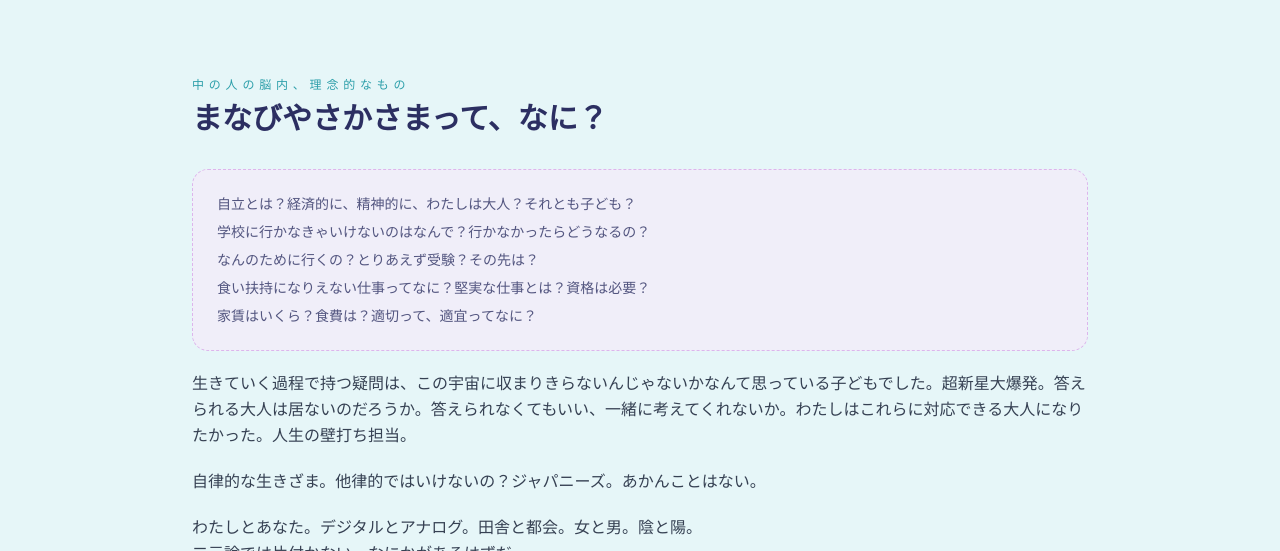
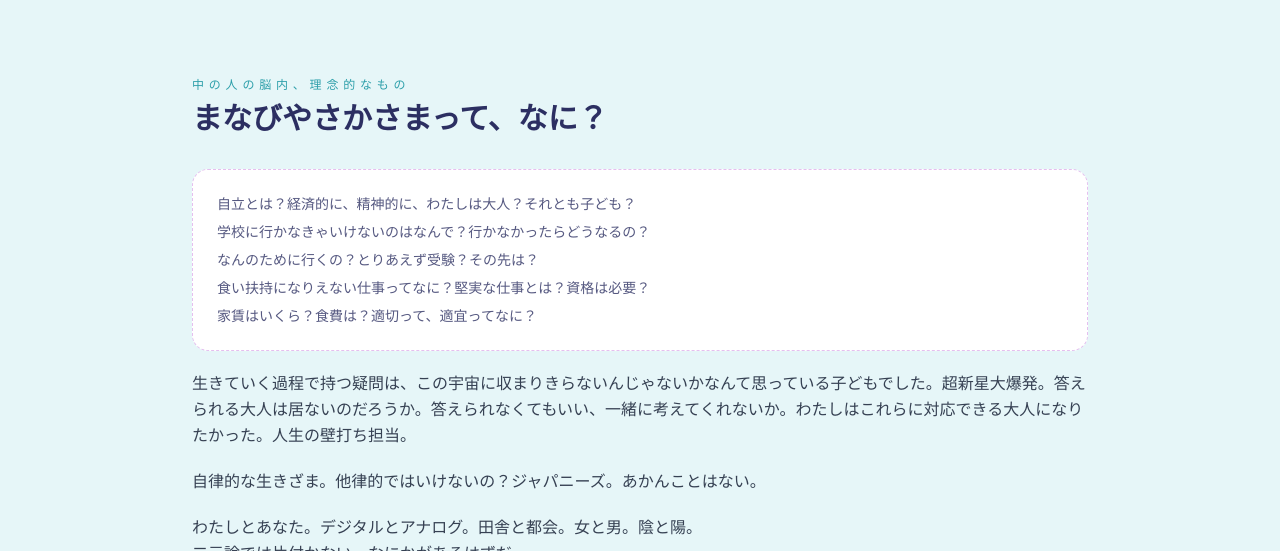
Before and after one commit to sakasaew/school-sakasaew, a plain HTML site: page index.html in a window 1280 px wide. Shown: the part 667-1218 px from the top of the page. Drawn offline with nearby package versions, Linux system fonts and the light colour scheme.

Commit message:
Change question block background to white
Co-Authored-By: Claude Sonnet 4.6 <noreply@anthropic.com>

```diff
--- a/index.html
+++ b/index.html
@@ -252,7 +252,7 @@
           </div>
 
           <div class="flex flex-col gap-5 text-base text-gray-700 leading-relaxed">
-            <div class="rounded-2xl border border-dashed border-purple/40 bg-purple-light/60 px-6 py-5 text-sm text-navy/80 leading-loose">
+            <div class="rounded-2xl border border-dashed border-purple/40 bg-white px-6 py-5 text-sm text-navy/80 leading-loose">
               自立とは？経済的に、精神的に、わたしは大人？それとも子ども？<br />
               学校に行かなきゃいけないのはなんで？行かなかったらどうなるの？<br />
               なんのために行くの？とりあえず受験？その先は？<br />
```
